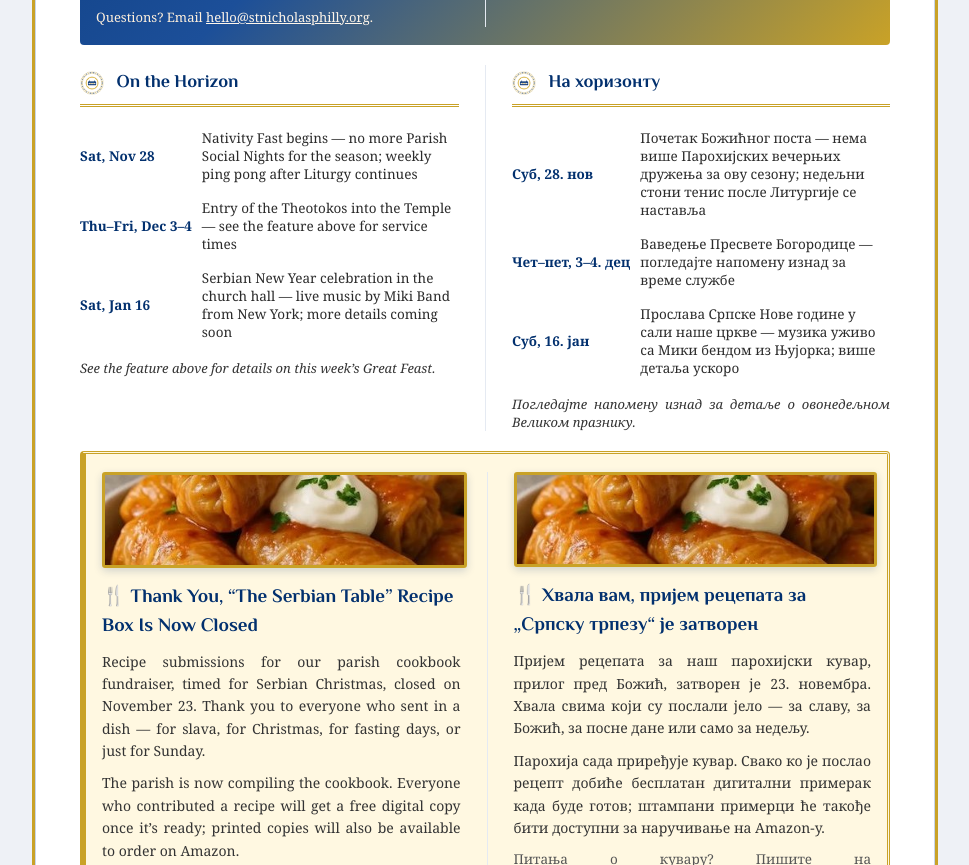
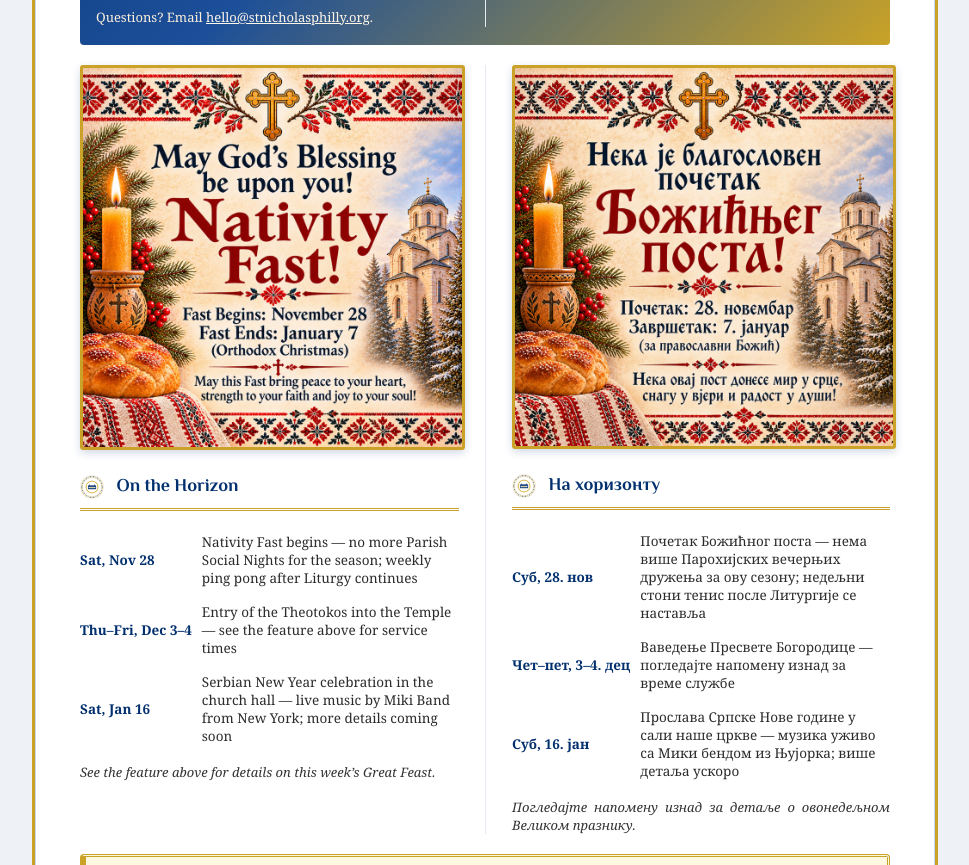
Before and after one commit to PhotoRomano/stn-newsletter, a plain HTML site: page archive/2026-11-26.html in a window 1280 px wide. Shown: the part 3597-4462 px from the top of the page, without its empty margins (155-1124 px from the left). Drawn offline with Linux system fonts and the light colour scheme.

Commit message:
2026-11-26 archive: refresh from latest draft

```diff
--- a/archive/2026-11-26.html
+++ b/archive/2026-11-26.html
@@ -250,6 +250,7 @@
 <tr><td class="pad" style="padding:0 32px 20px;">
 <table cellpadding="0" cellspacing="0" role="presentation" width="100%"><tr>
 <td class="bl-col bl-en" style="display:block; width:100%; box-sizing:border-box;" valign="top">
+<div style="text-align:center;"><img alt="Nativity Fast: begins November 28, ends January 7 (Orthodox Christmas)" src="https://photoromano.github.io/stn-newsletter/assets/sections/nativity-fast-en.jpg" style="display:inline-block; width:100%; max-width:440px; height:auto; margin:0 0 14px; border:3px solid #c9a227; border-radius:3px; box-shadow:0 3px 8px rgba(2,48,110,0.18);" width="440"/></div>
 <h2 style="font-size:18px; color:#02306e; font-family:'El Messiri',Georgia,serif; font-weight:700; border-bottom:3px double #c9a227; padding-bottom:7px; margin:4px 0 14px;"><img alt="" height="24" src="https://photoromano.github.io/stn-newsletter/assets/icons/calendar.png" style="vertical-align:middle; margin-right:8px; border:0;" width="24"/> On the Horizon</h2>
 <table cellpadding="0" cellspacing="0" role="presentation" style="border-collapse:collapse; font-size:13.5px;" width="100%">
 <tr>
@@ -270,6 +271,7 @@
         </p>
 </td>
 <td class="bl-col bl-sr" style="display:block; width:100%; box-sizing:border-box;" valign="top">
+<div style="text-align:center;"><img alt="Божићни пост: почетак 28. новембар, завршетак 7. јануар" src="https://photoromano.github.io/stn-newsletter/assets/sections/nativity-fast-sr.jpg" style="display:inline-block; width:100%; max-width:440px; height:auto; margin:0 0 14px; border:3px solid #c9a227; border-radius:3px; box-shadow:0 3px 8px rgba(2,48,110,0.18);" width="440"/></div>
 <h2 style="font-size:18px; color:#02306e; font-family:'El Messiri',Georgia,serif; font-weight:700; border-bottom:3px double #c9a227; padding-bottom:7px; margin:4px 0 14px;"><img alt="" height="24" src="https://photoromano.github.io/stn-newsletter/assets/icons/calendar.png" style="vertical-align:middle; margin-right:8px; border:0;" width="24"/> На хоризонту</h2>
 <table cellpadding="0" cellspacing="0" role="presentation" style="border-collapse:collapse; font-size:13.5px;" width="100%">
 <tr>
```
